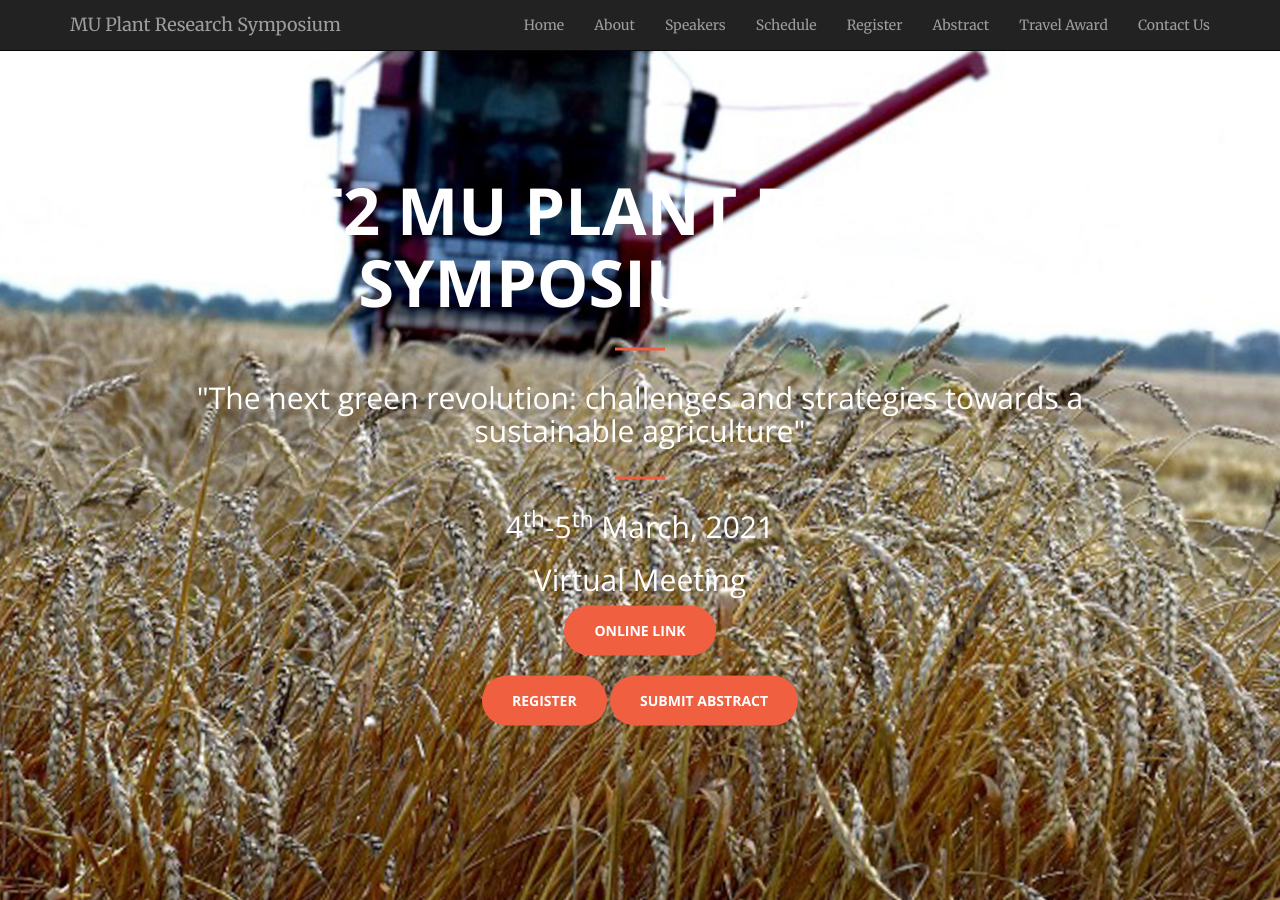
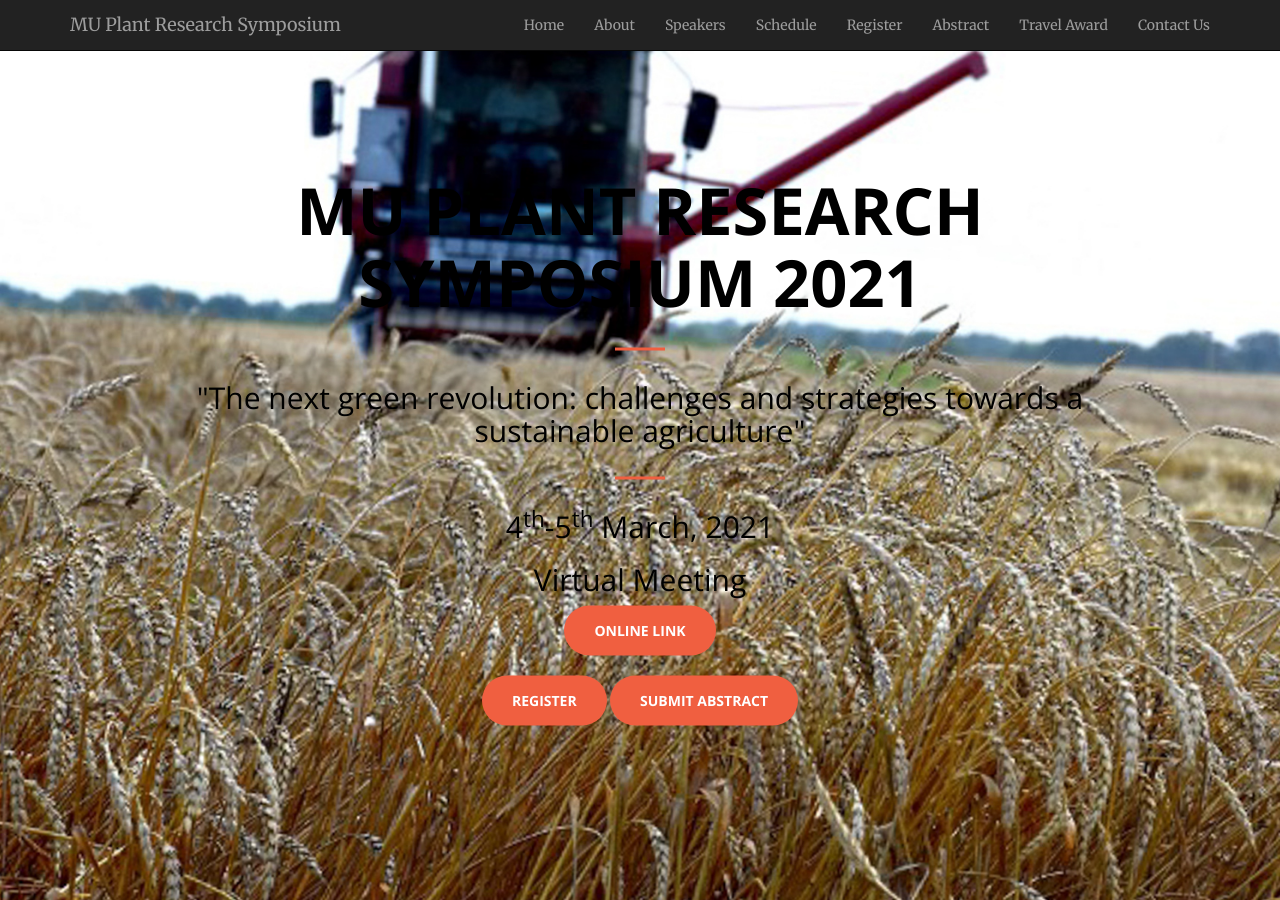
Before and after one commit to mupioneersymposium/mupioneersymposium.github.io, a Jekyll site: the page built from index.html, in a window 1280 px wide and 900 px high. Built offline with Jekyll 4.4.1, drawn with Linux system fonts in a browser that asks for light colours.

Commit message:
Update header.html

```diff
--- a/_includes/header.html
+++ b/_includes/header.html
@@ -1,12 +1,12 @@
 <header>
     <div class="header-content">
-        <div class="header-content-inner content-white bg-gray-dark mb-2">
-                <h1>test2 MU Plant Research Symposium 2021</h1>
+        <div class="header-content-inner">
+                <h1 style="color:black;">MU Plant Research Symposium 2021</h1>
                 <hr>
-                <h2>"The next green revolution: challenges and strategies towards a sustainable agriculture"</h2>
+                <h2 style="color:black;">"The next green revolution: challenges and strategies towards a sustainable agriculture"</h2>
                 <hr>
-                <h2>4<sup>th</sup>-5<sup>th</sup> March, 2021</h2>
-                <h2>Virtual Meeting</h2>
+                <h2 style="color:black;">4<sup>th</sup>-5<sup>th</sup> March, 2021</h2>
+                <h2 style="color:black;">Virtual Meeting</h2>
 
                 <a target="_blank" href="https://mizzou.zoom.us/j/597023612" class="btn btn-primary btn-xl page-scroll">Online Link</a>
                 <br/><br/>
```
